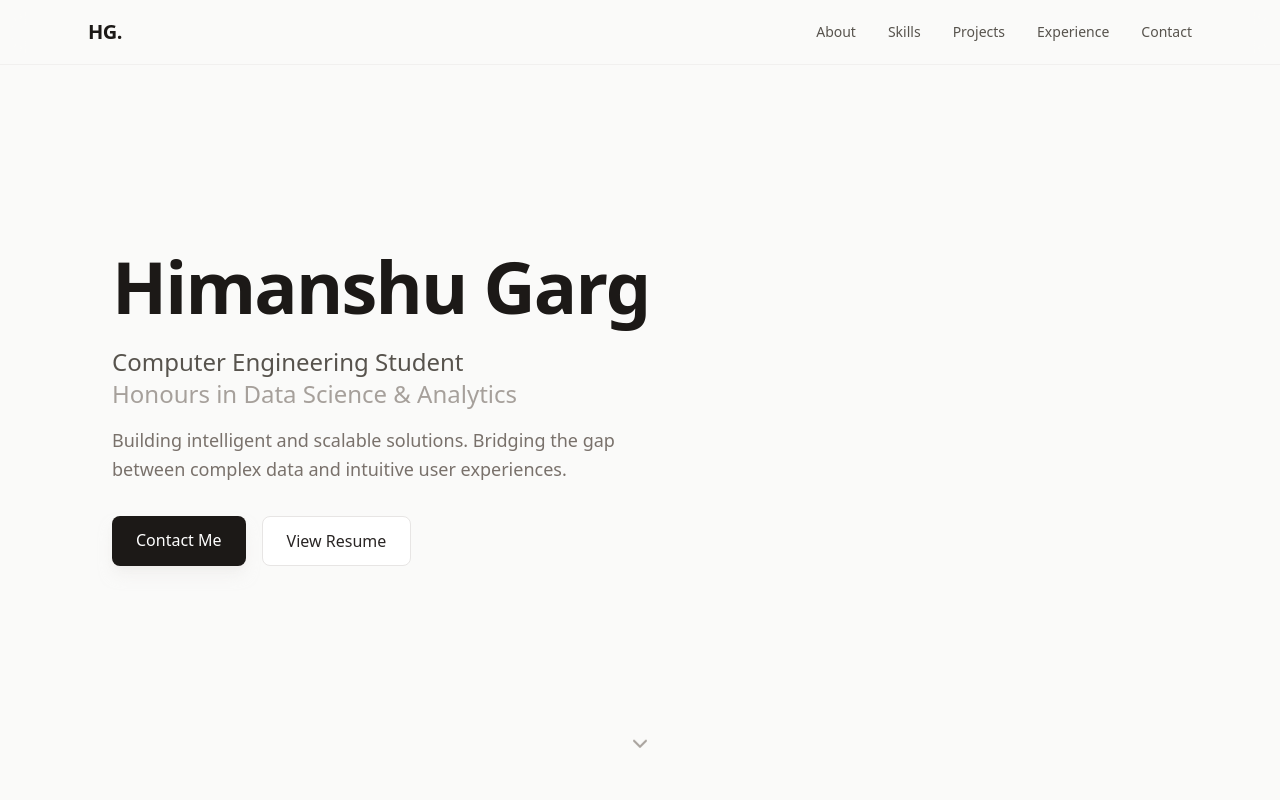
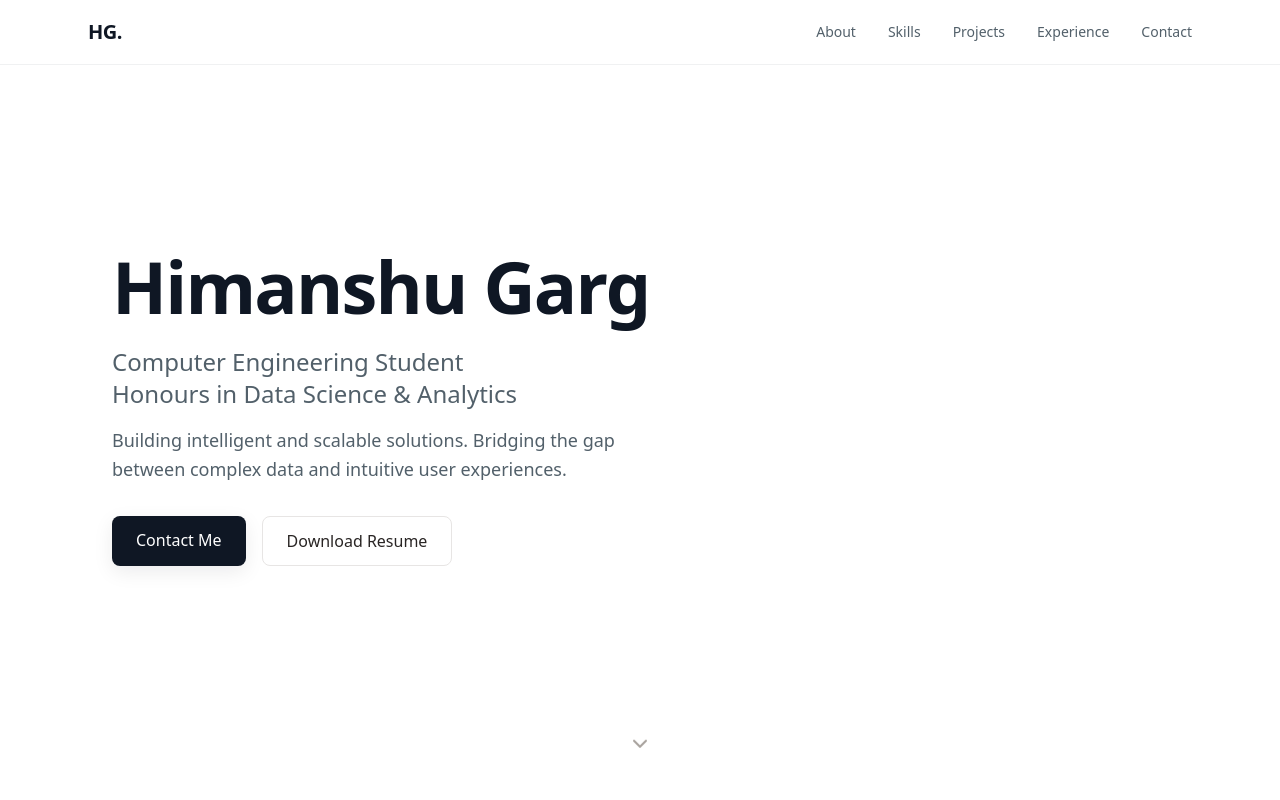
Before and after one commit to Himanshugarg2/portfolio, a React (Vite) app: page / in a window 1280 px wide. Shown: the top 800 px of the page. Built offline with nearby package versions, Linux system fonts and the light colour scheme.

Commit message:
Added code

```diff
--- a/src/components/Hero.jsx
+++ b/src/components/Hero.jsx
@@ -25,8 +25,12 @@ const Hero = () => {
           <a href="#contact" className="px-6 py-3 bg-stone-900 text-white rounded-lg hover:bg-stone-800 transition-all shadow-lg shadow-stone-200/50">
             Contact Me
           </a>
-          <a href="#" className="px-6 py-3 bg-white border border-stone-200 text-stone-800 rounded-lg hover:bg-stone-100 transition-all">
-            View Resume
+          <a
+            href="/HimanshuGarg%20Resume.pdf"
+            download="HimanshuGarg_Resume.pdf"
+            className="px-6 py-3 bg-white border border-stone-200 text-stone-800 rounded-lg hover:bg-stone-100 transition-all"
+          >
+            Download Resume
           </a>
         </div>
       </FadeIn>
--- a/src/data/portfolio.js
+++ b/src/data/portfolio.js
@@ -81,21 +81,21 @@ export const PROJECTS_DATA = [
     title: "AI-Powered Quiz Generator & Scheduler (Quizzify)",
     desc: "Full-stack AI quiz platform that generates quizzes from user topics or uploaded material with Bloom’s taxonomy difficulty levels and AI-based auto-checking.",
     stack: ["React", "Node.js", "Firebase", "Gemini API"],
-    link: "https://your-live-link.com", // replace if available
+    link: "https://ashy-bush-044306a10.6.azurestaticapps.net", // replace if available
     github: "https://github.com/yourusername/quizzify"
   },
   {
     title: "Official Event Website – Dreamz Nexus 2K25",
     desc: "Modern, responsive event website with secure Google authentication and real-time event registration system for large-scale student participation.",
     stack: ["React", "Tailwind CSS", "Firebase Auth", "Firestore", "Vite"],
-    link: "https://your-live-event-site.com", // replace if live
+    link: "https://www.dreamznexus2k25.co.in/", // replace if live
     github: "https://github.com/yourusername/dreamz-nexus"
   },
   {
     title: "Vaccine Management System (Immunilink)",
     desc: "Patient–doctor vaccination portal with role-based access, immunization tracking, and admin-level CRUD operations.",
     stack: ["MongoDB", "Express.js", "React.js", "Node.js"],
-    link: "https://your-live-demo.com", // optional
+    link: "https://immunilink-4u.onrender.com/", // optional
     github: "https://github.com/yourusername/immunilink"
   }
 ];
--- a/src/index.css
+++ b/src/index.css
@@ -66,3 +66,78 @@ button:focus-visible {
     background-color: #f9f9f9;
   }
 } */
+
+/* Theme variables and mapping for consistent light/dark reversal.
+   We define a compact set of semantic variables and map the most
+   commonly used Tailwind utility classes in this project to those
+   variables so toggling the `dark` class on `html` cleanly inverts
+   colors without needing to rewrite all components. */
+
+:root {
+  --bg: #ffffff;
+  --text: #0f1724; /* strong text */
+  --muted: #52606a; /* secondary text */
+  --card: #ffffff; /* card / panel backgrounds */
+  --nav-bg: rgba(255,255,255,0.8);
+  --border: rgba(15, 23, 42, 0.06);
+  --hover: rgba(15, 23, 42, 0.03);
+  --accent: #646cff;
+  --shadow: 0 6px 20px rgba(2,6,23,0.08);
+}
+
+html.dark {
+  --bg: #0b1220;
+  --text: #e6eef6;
+  --muted: #9aa6b2;
+  --card: #071226;
+  --nav-bg: rgba(6,8,15,0.6);
+  --border: rgba(148,163,184,0.08);
+  --hover: rgba(255,255,255,0.03);
+  --accent: #8ea3ff;
+  --shadow: 0 8px 30px rgba(2,6,23,0.5);
+}
+
+/* Apply base background and text color */
+html, body {
+  background-color: var(--bg) !important;
+  color: var(--text) !important;
+  transition: background-color 180ms ease, color 180ms ease;
+}
+
+/* Map common Tailwind utility classes used in the project to variables */
+.text-stone-900 { color: var(--text) !important; }
+.text-stone-600 { color: var(--muted) !important; }
+.text-stone-500 { color: var(--muted) !important; }
+
+.bg-white { background-color: var(--card) !important; }
+.bg-stone-50\/80 { background-color: var(--nav-bg) !important; }
+
+.border-stone-200\/50 { border-color: var(--border) !important; }
+.border-stone-100 { border-color: var(--border) !important; }
+
+.shadow-lg { box-shadow: var(--shadow) !important; }
+
+.hover\:bg-stone-100:hover { background-color: var(--hover) !important; }
+
+/* Buttons/links that rely on text color should inherit semantic color */
+a, p, h1, h2, span, button {
+  color: inherit;
+}
+
+/* Navbar adjustments */
+nav { background-color: var(--nav-bg) !important; }
+
+/* Hero / sections */
+.min-h-screen { background-color: transparent !important; }
+
+/* Make the resume button remain readable in both themes */
+.bg-stone-900 { background-color: var(--text) !important; color: var(--card) !important; }
+
+/* Small helpers */
+.accent { color: var(--accent) !important; }
+
+/* Ensure focus outlines are visible in dark/light */
+button:focus, a:focus {
+  outline: 3px solid rgba(100,108,255,0.18);
+  outline-offset: 2px;
+}
```
Also changed, not shown: 1 other file (tests, documents, lock files or other folders).
